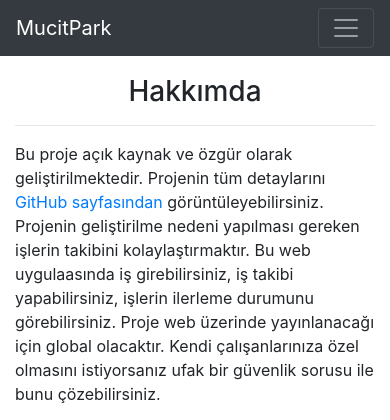
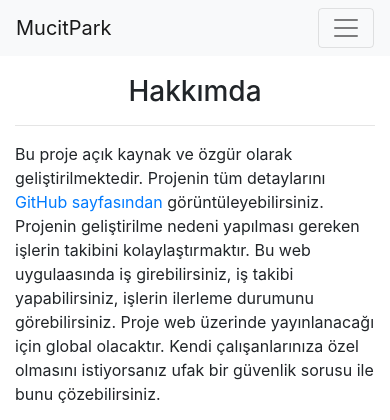
Before and after one commit to ilteriskeskin/is-takip-sistemi, a Django app: page /about/ in a window 390 px wide. Shown: the top 420 px of the page. Run offline with Django 3.2, Linux system fonts and the light colour scheme; some libraries are stand-ins or nearby versions.

Commit message:
Responsive sorunu çözümü, navbar tasarım değişimi

```diff
--- a/blog/templates/includes/navbar.html
+++ b/blog/templates/includes/navbar.html
@@ -1,4 +1,5 @@
-<nav class="navbar navbar-expand-md navbar-dark fixed-top bg-dark">
+<nav class="navbar fixed-top navbar-expand-md navbar-light bg-light">
+  <div class="container">
         <a class="navbar-brand" href="/">MucitPark</a>
         <button class="navbar-toggler" type="button" data-toggle="collapse" data-target="#navbarCollapse" aria-controls="navbarCollapse" aria-expanded="false" aria-label="Toggle navigation">
           <span class="navbar-toggler-icon"></span>
@@ -34,4 +35,5 @@
               </li>
           </ul>
         </div>
+      </div>
   </nav>
--- a/blog/templates/layout.html
+++ b/blog/templates/layout.html
@@ -12,6 +12,7 @@
         </script>
     <meta charset="UTF-8">
     <meta http-equiv="X-UA-Compatible" content="ie=edge">
+    <meta name="viewport" content="width=device-width, initial-scale=1.0">
     <link rel="stylesheet" href="https://maxcdn.bootstrapcdn.com/bootstrap/4.0.0/css/bootstrap.min.css" integrity="sha384-Gn5384xqQ1aoWXA+058RXPxPg6fy4IWvTNh0E263XmFcJlSAwiGgFAW/dAiS6JXm" crossorigin="anonymous">
     <title>MucitPark</title>
 </head>
```
